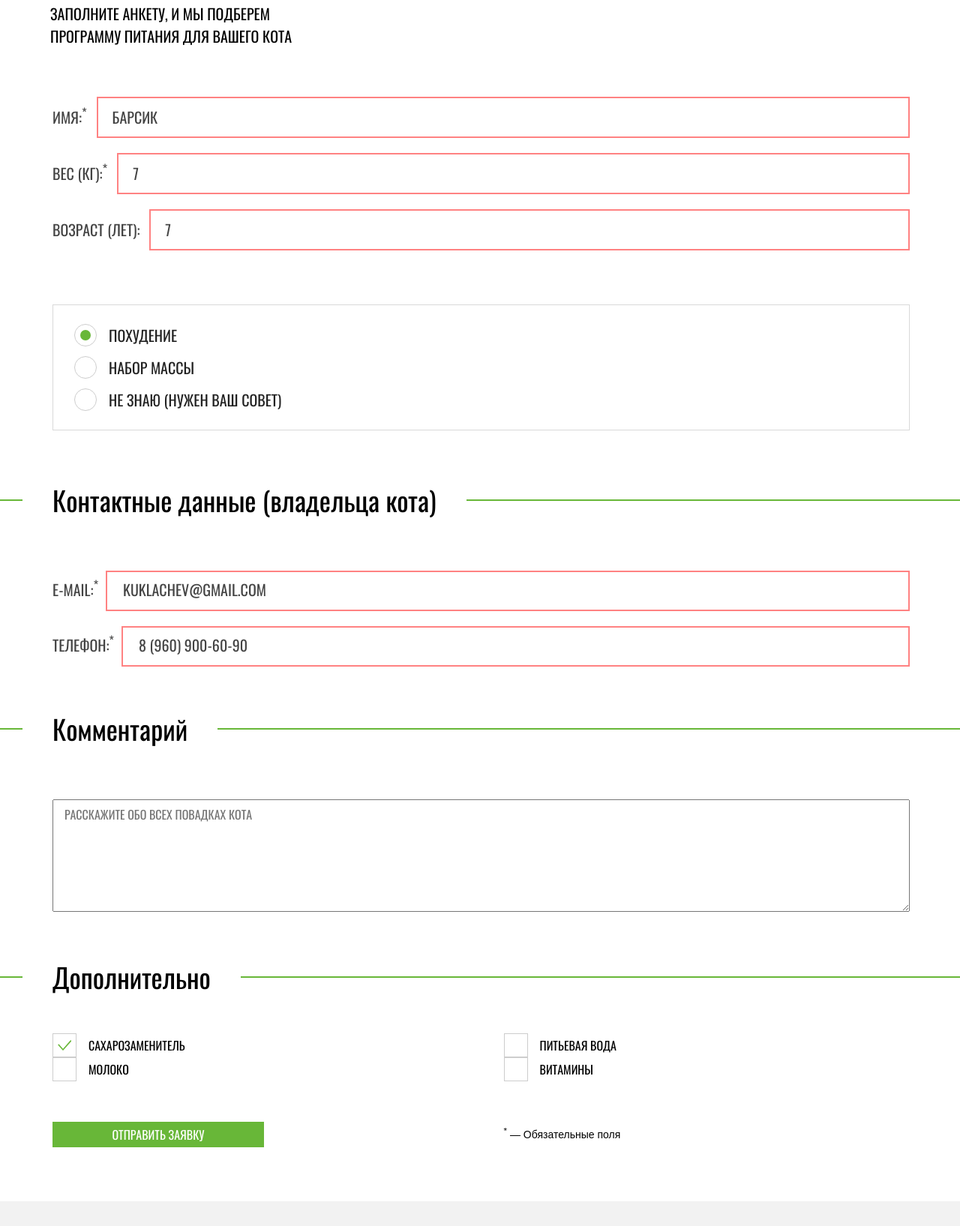
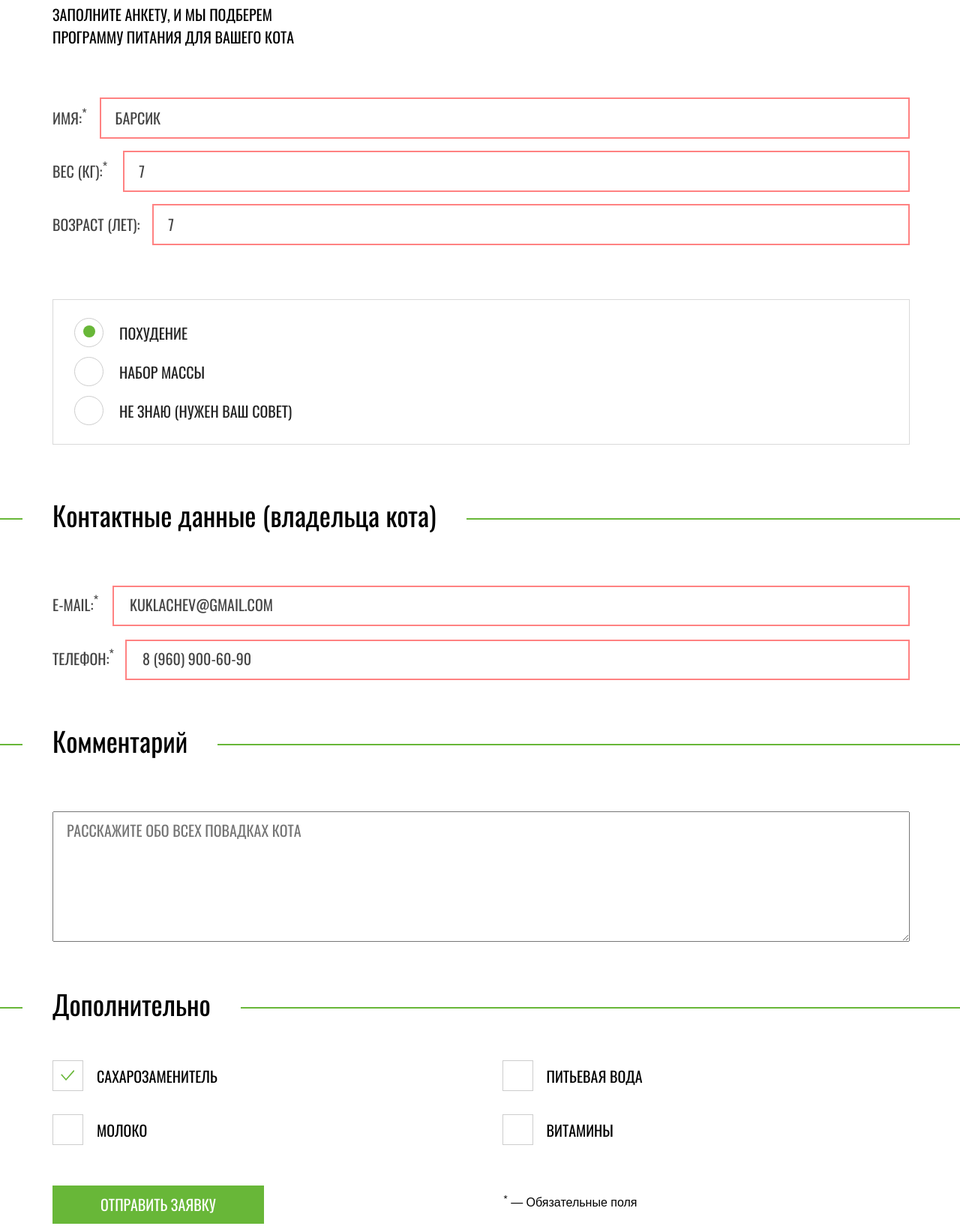
Before and after one commit to aidlvsk/1167095-cat-energy-22, a website: page source/form.html in a window 1280 px wide. Shown: the part 251-1886 px from the top of the page at 75% size. Drawn offline with nearby package versions, Linux system fonts and the light colour scheme; files that its build step writes are made by us from their sources.

Commit message:
Пиксель перфект страницы формы

```diff
--- a/source/form.html
+++ b/source/form.html
@@ -9,7 +9,7 @@
 </head>
 
 <body class="page-body">
-  <header class="page-header page-header--main-page">
+  <header class="page-header">
     <div class="page-header__top">
       <a class="page-header__logo logo" href="index.html">
         <svg class="logo__image" width="34" height="38">
@@ -18,7 +18,7 @@
         <svg class="logo__name" width="101" height="18">
           <use xlink:href="./img/sprite.svg#logo-name"></use>
         </svg>
-        <svg class="logo__image--tablet" width="174" height="52">
+        <svg class="logo__image--tablet" width="200" height="60">
           <use xlink:href="./img/sprite.svg#logo-cat-in-cape"></use>
         </svg>
         <svg class="logo__image--desktop" width="202" height="59">
@@ -27,7 +27,7 @@
       </a>
     </div>
     <nav
-      class="page-header__navigation main-navigation main-navigation--main-page main-navigation--closed main-navigation--nojs">
+      class="page-header__navigation main-navigation main-navigation--closed main-navigation--nojs">
       <button type="button" class="main-navigation__button" aria-label="Главное меню"></button>
       <ul class="main-navigation__list">
         <li class="main-navigation__item main-navigation__item--current">
@@ -65,7 +65,7 @@
             <label for="user-name">Имя:<sup>*</sup></label>
             <input class="user-list__input" required type="text" id="user-name" name="client-name" placeholder="Барсик">
           </li>
-          <li class="user-list__item">
+          <li class="user-list__item user-list__item--weight">
             <label for="user-weight">Вес&nbsp;(кг):<sup>*</sup></label>
             <input class="user-list__input" required type="number" id="user-weight" name="client-weight"
               placeholder="7">
@@ -104,7 +104,7 @@
               <use xlink:href="./img/sprite.svg#mail"></use>
             </svg>
           </li>
-          <li class="user-contacts__item">
+          <li class="user-contacts__item user-contacts__item-tel">
             <label for="user-tel">Телефон:<sup>*</sup></label>
             <input class="user-contacts__input" required type="tel" id="user-tel" name="client-phone"
               placeholder="8 (960) 900-60-90">
@@ -169,7 +169,7 @@
     </section>
     <section class="page-footer__bottom">
       <a class="page-footer__link" href="index.html"><img class="page-footer__logo" src="img/logo-name.svg"
-          alt="логотип магазина CatEnergy" width="101" height="18"></a>
+          alt="логотип магазина CatEnergy" width="128" height="24"></a>
       <div class="page-footer__social footer-social">
         <ul class="footer-social__list">
           <li class="footer-social__item">
--- a/source/less/blocks/copyright.less
+++ b/source/less/blocks/copyright.less
@@ -4,6 +4,10 @@
   @media (min-width: @tablet-width) {
     width: auto;
     margin-top: -6px;
+  }
+
+  @media (min-width: @desktop-width) {
+    margin-top: 0px;
   }
 }
 
--- a/source/less/blocks/extra-list.less
+++ b/source/less/blocks/extra-list.less
@@ -6,7 +6,8 @@
   @media (min-width: @tablet-width) {
     display: grid;
     grid-template-columns: 1fr 1fr;
-    grid-column-gap: 60px;
+    grid-column-gap: 56px;
+    grid-row-gap: 31px;
   }
 
   @media (min-width: @desktop-width) {
@@ -22,7 +23,7 @@
   line-height: 18px;
   text-transform: uppercase;
   color: @text-black;
-  margin-bottom: 12px;
+  margin-bottom: 11px;
 
   &:last-child {
     margin-bottom: 0;
@@ -44,6 +45,11 @@
   align-items: center;
   position: relative;
 
+  @media (min-width: @tablet-width) {
+    font-size: 20px;
+    line-height: 30px;
+  }
+
   &:hover::before {
     border: solid 1px @hover-grey;
   }
@@ -55,10 +61,16 @@
   &::before {
     content: "";
     display: inline-block;
-    width: 30px;
-    height: 30px;
+    width: 29px;
+    height: 29px;
     border: solid 1px @special-grey;
     margin-right: 16px;
+
+    @media (min-width: @tablet-width) {
+      width: 39px;
+      height: 39px;
+      margin-right: 18px;
+    }
   }
 
   &::after {
@@ -71,6 +83,11 @@
     position: absolute;
     top: 9px;
     left: 7px;
+
+    @media (min-width: @tablet-width) {
+      top: 13px;
+      left: 11px;
+    }
   }
 }
 
--- a/source/less/blocks/footer-contacts.less
+++ b/source/less/blocks/footer-contacts.less
@@ -25,6 +25,7 @@
 
     @media (min-width: @desktop-width) {
       background-color: @basic-white;
+      padding: 54px 84px 51px 76px;
     }
   }
 }
@@ -82,7 +83,7 @@
 .footer-contacts__adress--item {
   @media (min-width: @tablet-width) {
     display: inline-block;
-    margin-top: 19px;
+    margin-top: 21px;
   }
 }
 
--- a/source/less/blocks/goal-list.less
+++ b/source/less/blocks/goal-list.less
@@ -21,6 +21,10 @@
     font-size: 20px;
     line-height: 30px;
   }
+
+  @media (min-width: @desktop-width) {
+    margin-bottom: 14px;
+  }
 }
 
 .goal-list__input {
@@ -35,24 +39,24 @@
   &::before {
     content: "";
     display: block;
-    width: 30px;
-    height: 30px;
+    width: 39px;
+    height: 39px;
     box-sizing: border-box;
     border-radius: 50%;
     border: solid 1px @special-grey;
-    margin-right: 16px;
+    margin-right: 21px;
   }
 
   &::after {
     content: "";
     display: none;
-    width: 14px;
-    height: 14px;
+    width: 16px;
+    height: 16px;
     background-color: @basic-green;
     border-radius: 50%;
     position: absolute;
-    top: 8px;
-    left: 8px;
+    top: 10px;
+    left: 12px;
   }
 
   &:hover::before {
--- a/source/less/blocks/logo.less
+++ b/source/less/blocks/logo.less
@@ -10,6 +10,10 @@
     content: "";
     display: block;
     width: 24px;
+  }
+
+  @media (min-width: @tablet-width) {
+    margin-top: 3px;
   }
 }
 
--- a/source/less/blocks/main-form.less
+++ b/source/less/blocks/main-form.less
@@ -25,7 +25,7 @@
   font-size: 24px;
   line-height: 26px;
   color: @text-black;
-  padding: 0 20px 37px 20px;
+  padding: 0 20px 36px 20px;
   margin: 0 -20px;
   background: @basic-white;
   position: relative;
@@ -36,13 +36,14 @@
     display: block;
     position: absolute;
     left: 0;
-    top: 17px;
+    top: 15px;
     width: 100vw;
     height: 2px;
     background: @basic-green;
 
     @media (min-width: @tablet-width) {
       left: -30px;
+      top: 22px;
     }
 
     @media (min-width: @desktop-width) {
@@ -68,8 +69,14 @@
 }
 
 .main-form__title--extra {
+  padding-bottom: 34px;
+
   @media (min-width: @tablet-width) {
     padding-bottom: 57px;
+  }
+
+  @media (min-width: @desktop-width) {
+    padding-bottom: 55px;
   }
 }
 
@@ -97,8 +104,8 @@
   border-bottom: solid 1px @light-grey-border;
 
   @media (min-width: @tablet-width) {
-    padding: 25px 28px 25px 28px;
-    margin: 0 67px 75px 70px;
+    padding: 24px 28px 25px 28px;
+    margin: 0 67px 76px 70px;
     border: solid 1px @light-grey-border;
   }
 
@@ -106,6 +113,7 @@
     margin: 0;
     grid-column-start: 3;
     grid-column-end: 5;
+    padding: 25px 28px 25px 28px;
   }
 }
 
@@ -116,7 +124,7 @@
   overflow: hidden;
 
   @media (min-width: @tablet-width) {
-    margin: 0 67px 65px 70px;
+    margin: 0 67px 63px 70px;
   }
 
   @media (min-width: @desktop-width) {
@@ -129,23 +137,24 @@
 .main-form__comment {
   padding: 0;
   margin: 0 20px;
-  margin-bottom: 22px;
+  margin-bottom: 20px;
   box-sizing: border-box;
 
   @media (min-width: @tablet-width) {
-    margin: 0 67px 65px 70px;
+    margin: 0 67px 61px 70px;
   }
 
   @media (min-width: @desktop-width) {
     margin: 0;
     grid-column-start: 1;
     grid-column-end: 5;
+    margin-top: -20px;
   }
 }
 
 .main-form__extra {
   padding: 0;
-  margin: 0 20px 34px 20px;
+  margin: 0 20px 35px 20px;
 
   @media (min-width: @tablet-width) {
     margin: 0 67px 54px 70px;
@@ -155,6 +164,7 @@
     margin: 0;
     grid-column-start: 1;
     grid-column-end: 5;
+    margin-top: -3px;
   }
 }
 
@@ -167,13 +177,20 @@
   color: @text-grey;
   width: 100%;
   min-height: 150px;
-  padding: 10px 12px 10px 15px;
+  padding: 10px 12px 10px 14px;
   box-sizing: border-box;
+
+  @media (min-width: @tablet-width) {
+    font-size: 20px;
+    line-height: 30px;
+    padding: 9px 12px 10px 18px;
+    min-height: 174px;
+  }
 }
 
 .main-form__submit {
   padding: 0;
-  margin: 0 20px 32px 20px;
+  margin: 0 20px 31px 20px;
 
   @media (min-width: @tablet-width) {
     margin: 0 67px 72px 70px;
@@ -187,6 +204,7 @@
     grid-column-gap: 80px;
     grid-column-start: 1;
     grid-column-end: 5;
+    margin-top: -6px;
   }
 }
 
@@ -201,8 +219,8 @@
   text-transform: uppercase;
   text-align: center;
   width: 100%;
-  padding: 7px 0 7px 0;
-  margin-bottom: 21px;
+  padding: 9px 0 9px 0;
+  margin-bottom: 18px;
 
   &:hover {
     background-color: @icon-green;
@@ -218,11 +236,15 @@
     max-width: 282px;
     margin-bottom: 0;
     align-self: end;
+    font-size: 20px;
+    line-height: 30px;
+    padding: 10px 0 11px 0;
   }
 
   @media (min-width: @desktop-width) {
     width: 100%;
     max-width: 100%;
+    padding: 11px 0 11px 0;
   }
 }
 
@@ -239,6 +261,12 @@
   @media (min-width: @tablet-width) {
     text-align: left;
     align-self: center;
-    margin-bottom: 6px;
+    margin-bottom: 10px;
+    font-size: 16px;
+  }
+
+  @media (min-width: @desktop-width) {
+    margin-bottom: 4px;
+    margin-left: 2px;
   }
 }
--- a/source/less/blocks/page-header.less
+++ b/source/less/blocks/page-header.less
@@ -8,7 +8,7 @@
     justify-content: space-between;
     flex-wrap: wrap;
     align-items: center;
-    padding: 24px 30px 0 30px;
+    padding: 22px 30px 0 30px;
   }
 
   @media (min-width: @desktop-width) {
--- a/source/less/blocks/page-main.less
+++ b/source/less/blocks/page-main.less
@@ -19,11 +19,12 @@
     font-size: 60px;
     line-height: 60px;
     margin-bottom: 54px;
-    padding: 64px 70px 0 67px;
+    padding: 61px 70px 0 69px;
   }
 
   @media (min-width: @desktop-width) {
-    padding: 64px 110px 0 110px;
+    padding: 72px 110px 0 110px;
+    margin-bottom: 55px;
   }
 }
 
@@ -35,7 +36,7 @@
   text-transform: uppercase;
   padding: 0 20px 0 20px;
   margin: 0;
-  margin-bottom: 39px;
+  margin-bottom: 36px;
   max-width: 226px;
 
   @media (min-width: @tablet-width) {
@@ -43,11 +44,12 @@
     line-height: 30px;
     min-width: 323px;
     margin-bottom: 66px;
-    padding: 0 70px 0 67px;
+    padding: 0 70px 0 70px;
   }
 
   @media (min-width: @desktop-width) {
     padding: 0 110px 0 110px;
+    margin-bottom: 65px;
   }
 }
 
--- a/source/less/blocks/promo.less
+++ b/source/less/blocks/promo.less
@@ -7,7 +7,7 @@
 
   @media (min-width: @tablet-width) {
     min-height: auto;
-    padding: 62px 0 526px 117px;
+    padding: 60px 0 526px 117px;
   }
 
   @media (min-width: @desktop-width) {
--- a/source/less/blocks/user-contacts.less
+++ b/source/less/blocks/user-contacts.less
@@ -6,7 +6,7 @@
   @media (min-width: @desktop-width) {
     display: grid;
     grid-template-columns: 1fr 1fr;
-    grid-column-gap: 80px;
+    grid-column-gap: 74px;
   }
 }
 
@@ -71,20 +71,38 @@
   // }
 
   @media (min-width: @tablet-width) {
-    margin-bottom: 20px;
+    margin-bottom: 18px;
   }
 }
 
 .user-contacts__item label {
   min-width: fit-content;
   margin-right: 10px;
+
+  @media (min-width: @tablet-width) {
+    margin-right: 19px;
+  }
+
+  @media (min-width: @desktop-width) {
+    margin-right: 20px;
+  }
+}
+
+.user-contacts__item-tel label {
+  @media (min-width: @tablet-width) {
+    margin-right: 15px;
+  }
+
+  @media (min-width: @desktop-width) {
+    margin-right: 16px;
+  }
 }
 
 .user-contacts__input {
   width: 100%;
   border: solid 1px @grey-border-light;
   box-sizing: border-box;
-  padding: 13px 15px 15px 15px;
+  padding: 13px 15px 13px 15px;
   outline: none;
 
   &:hover {
@@ -108,7 +126,7 @@
 
 .user-contacts__image-mail {
   position: absolute;
-  top: 16px;
+  top: 13px;
   right: 15px;
 
   @media (min-width: @tablet-width) {
@@ -119,7 +137,7 @@
 
 .user-contacts__image-tel {
   position: absolute;
-  top: 13px;
+  top: 10px;
   right: 13px;
 
   @media (min-width: @tablet-width) {
--- a/source/less/blocks/user-list.less
+++ b/source/less/blocks/user-list.less
@@ -28,29 +28,39 @@
   line-height: 18px;
   text-transform: uppercase;
   color: @text-grey;
-  margin-bottom: 14px;
+  margin-bottom: 11px;
 
   &:last-child {
     margin-bottom: 0;
   }
 
   @media (min-width: @tablet-width) {
-    margin-bottom: 20px;
+    margin-bottom: 16px;
     font-size: 20px;
     line-height: 30px;
+  }
+
+  @media (min-width: @desktop-width) {
+    margin-bottom: 17px;
   }
 }
 
 .user-list__item label {
-  margin-right: 13px;
+  margin-right: 17px;
   width: fit-content;
+}
+
+.user-list__item--weight label{
+  @media (min-width: @tablet-width) {
+    margin-right: 21px;
+  }
 }
 
 .user-list__input {
   width: 100%;
   box-sizing: border-box;
   border: solid 1px @grey-border-light;
-  padding: 14px 15px 13px 15px;
+  padding: 13px 15px 13px 15px;
   outline: none;
 
   &:hover {
@@ -68,4 +78,8 @@
   @media (min-width: @tablet-width) {
     padding: 10px 19px 11px 19px;
   }
+
+  @media (min-width: @desktop-width) {
+    padding: 10px 19px 11px 17px;
+  }
 }
```
Also changed, not shown: source/catalog.html (+2 -2 lines).
